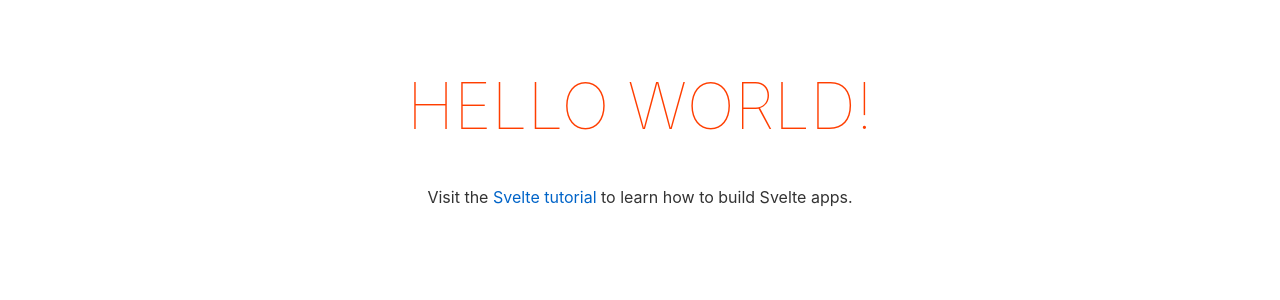
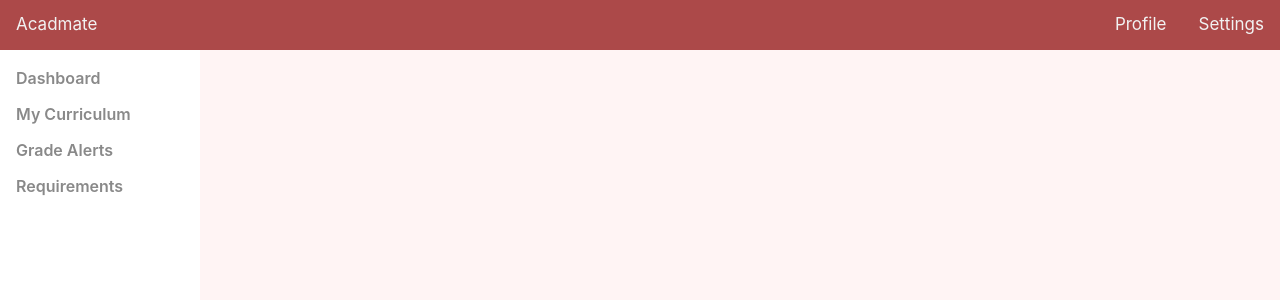
Before and after one commit to sumulongnj/Acadmate, a Svelte app in the folder acadmate/: page / in a window 1280 px wide. Shown: the top 300 px of the page. Built offline with nearby package versions, Linux system fonts and the light colour scheme.

Commit message:
Added basic navigation bars

```diff
--- a/acadmate/public/global.css
+++ b/acadmate/public/global.css
@@ -1,15 +1,16 @@
 html, body {
 	position: relative;
 	width: 100%;
-	height: 100%;
+	height: 100vh;
+	margin: 0;
+	padding: 0;
 }
 
 body {
 	color: #333;
-	margin: 0;
-	padding: 8px;
+	background-color: #fff4f4;
 	box-sizing: border-box;
-	font-family: -apple-system, BlinkMacSystemFont, "Segoe UI", Roboto, Oxygen-Sans, Ubuntu, Cantarell, "Helvetica Neue", sans-serif;
+	font-family: Sequel Sans Disp Bold, BlinkMacSystemFont, "Segoe UI", Roboto, Oxygen-Sans, Ubuntu, Cantarell, "Helvetica Neue", sans-serif;
 }
 
 a {
--- a/acadmate/public/index.html
+++ b/acadmate/public/index.html
@@ -9,6 +9,7 @@
 	<link rel='icon' type='image/png' href='/favicon.png'>
 	<link rel='stylesheet' href='/global.css'>
 	<link rel='stylesheet' href='/build/bundle.css'>
+	<!-- <link href="https://cdn.jsdelivr.net/npm/bootstrap@5.3.0-alpha1/dist/css/bootstrap.min.css" rel="stylesheet" integrity="sha384-GLhlTQ8iRABdZLl6O3oVMWSktQOp6b7In1Zl3/Jr59b6EGGoI1aFkw7cmDA6j6gD" crossorigin="anonymous"> -->
 
 	<script defer src='/build/bundle.js'></script>
 </head>
--- a/acadmate/src/App.svelte
+++ b/acadmate/src/App.svelte
@@ -3,28 +3,70 @@
 </script>
 
 <main>
-	<h1>Hello {name}!</h1>
-	<p>Visit the <a href="https://svelte.dev/tutorial">Svelte tutorial</a> to learn how to build Svelte apps.</p>
+	<div class="topnav">
+		<!-- Substitute links below with image elements. -->
+		<a href="Acadmate">Acadmate</a>
+		<a href="Settings" style="float: right">Settings</a>
+		<a href="Profile" style="float: right">Profile</a>
+	</div>
+	<div class="sidenav">
+		<ul>
+			<li><a href="Dashboard">Dashboard</a></li>
+			<li><a href="My-Curriculum">My Curriculum</a></li>
+			<li><a href="Grades">Grade Alerts</a></li>
+			<li><a href="Requirements">Requirements</a></li>
+		</ul>
+	</div>
 </main>
 
 <style>
 	main {
+		height: 100%;
+	}
+	/* Top Nagivation Bar */
+	.topnav {
+		height: 50px;
+		width: 100%;
+		background-color: #ac4949;
+		overflow: hidden;
+		position: fixed;
+		z-index: 1;
+	}
+	.topnav a {
+		float: left;
+		color: #f2f2f2;
 		text-align: center;
-		padding: 1em;
-		max-width: 240px;
-		margin: 0 auto;
+		padding: 14px 16px;
+		text-decoration: none;
+		font-size: 17px;
 	}
 
-	h1 {
-		color: #ff3e00;
-		text-transform: uppercase;
-		font-size: 4em;
-		font-weight: 100;
+	/* Side Navigation Bar*/
+	.sidenav {
+		height: 100%;
+		width: 200px;
+		top: 0;
+		left: 0;
+		background-color: #ffffff;
+		overflow-x: hidden;
+		padding-top: 60px;
+		position: fixed;
+		font-weight: 600;
 	}
-
-	@media (min-width: 640px) {
-		main {
-			max-width: none;
-		}
+	.sidenav ul {
+		list-style-type: none;
+		margin: 0;
+		padding: 0;
+		width: 200px;
+	}
+	.sidenav li a {
+		display: block;
+		color: #898989;
+		padding: 8px 16px;
+		text-decoration: none;
+	}
+	.sidenav li a:hover {
+		background-color: #ac4949;
+		color: white;
 	}
 </style>
```
Also changed, not shown: 1 other file (tests, documents, lock files or other folders).
